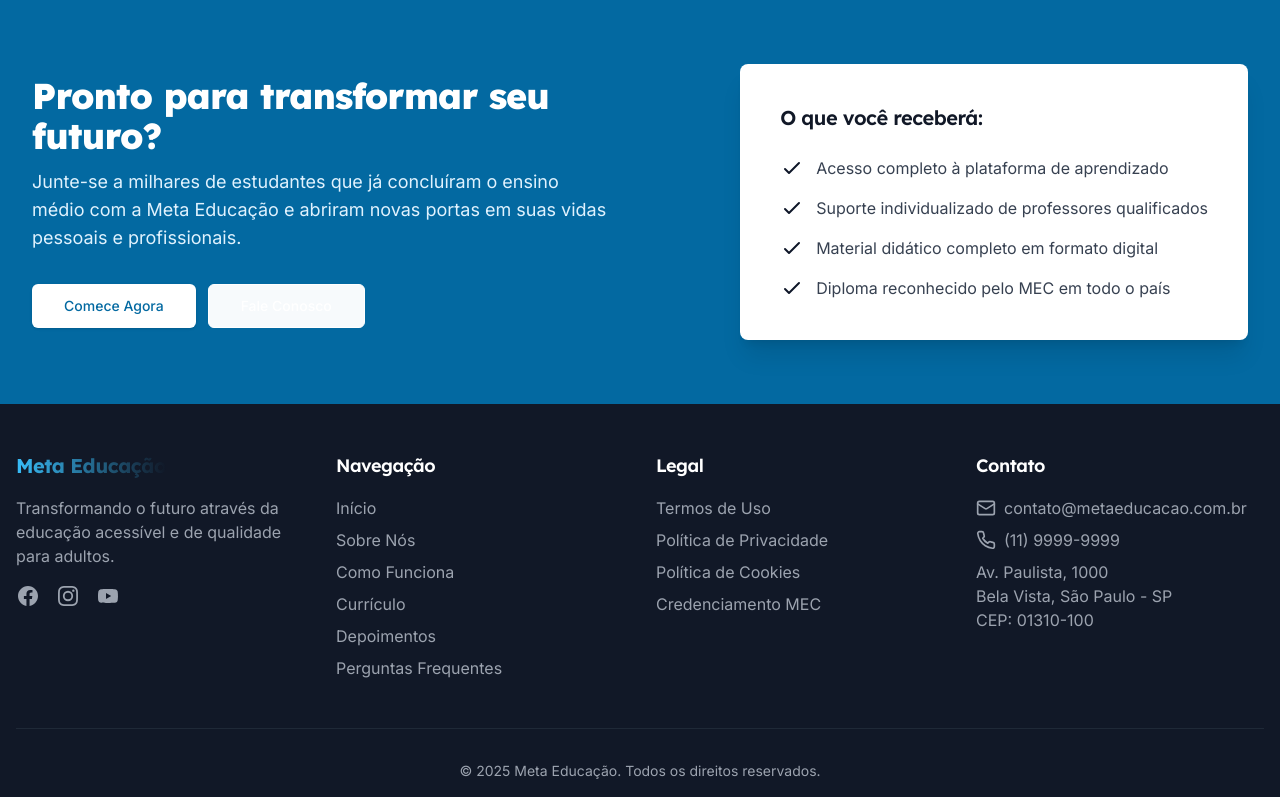
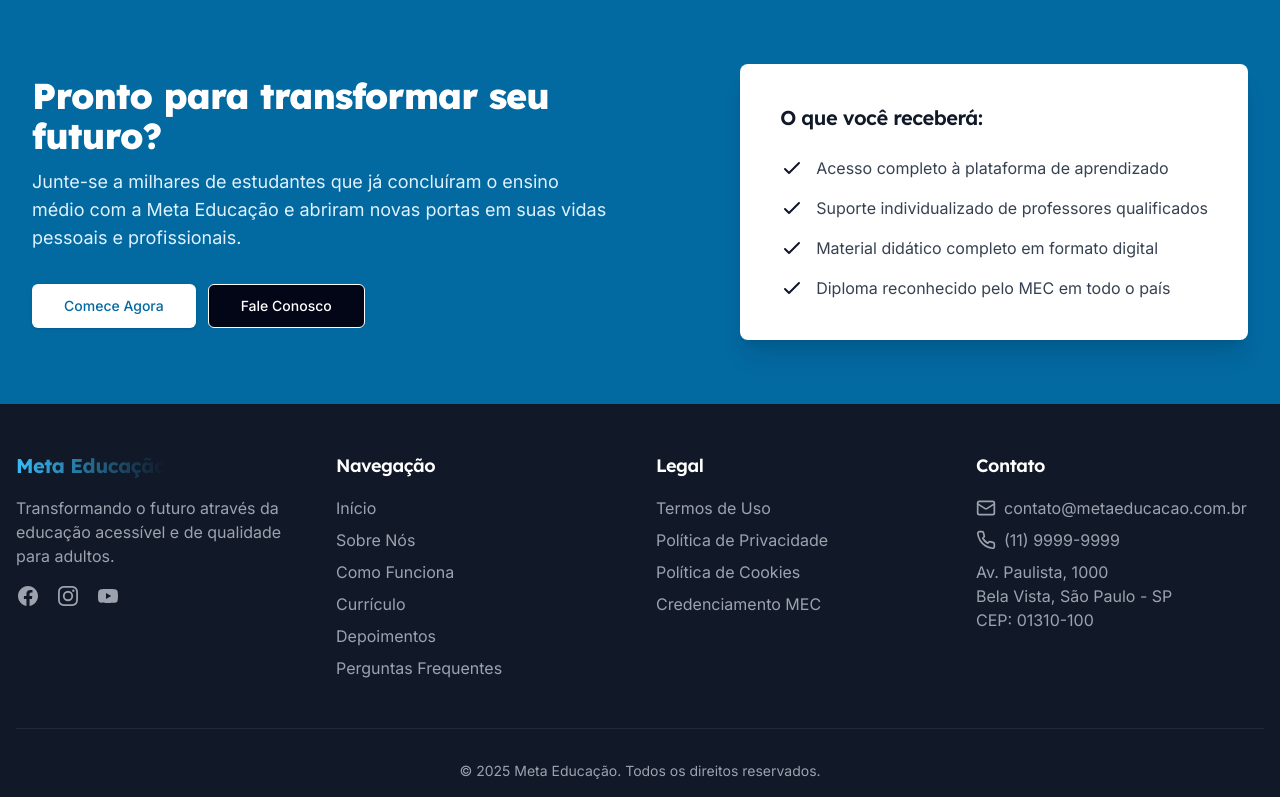
Before and after one commit to yanmayck/meta-ensino-digital, a React (Vite) app: page / in a window 1280 px wide. Shown: the part 3004-3801 px from the top of the page. Built offline with nearby package versions, Linux system fonts and the light colour scheme.

Commit message:
Visual edit in Lovable
Edited UI in Lovable

```diff
--- a/src/components/home/CallToAction.tsx
+++ b/src/components/home/CallToAction.tsx
@@ -1,10 +1,7 @@
-
 import { Link } from 'react-router-dom';
 import { Button } from '@/components/ui/button';
-
 const CallToAction = () => {
-  return (
-    <section className="bg-meta-700 py-16">
+  return <section className="bg-meta-700 py-16">
       <div className="container mx-auto px-4 sm:px-6 lg:px-8">
         <div className="lg:flex lg:items-center lg:justify-between">
           <div className="max-w-xl">
@@ -24,7 +21,7 @@ const CallToAction = () => {
               </div>
               <div className="ml-3 inline-flex">
                 <Link to="/contato">
-                  <Button size="lg" variant="outline" className="border-white text-white hover:bg-meta-600">
+                  <Button size="lg" variant="outline" className="border-white text-white bg-slate-950 hover:bg-slate-800">
                     Fale Conosco
                   </Button>
                 </Link>
@@ -82,8 +79,6 @@ const CallToAction = () => {
           </div>
         </div>
       </div>
-    </section>
-  );
+    </section>;
 };
-
 export default CallToAction;
```
